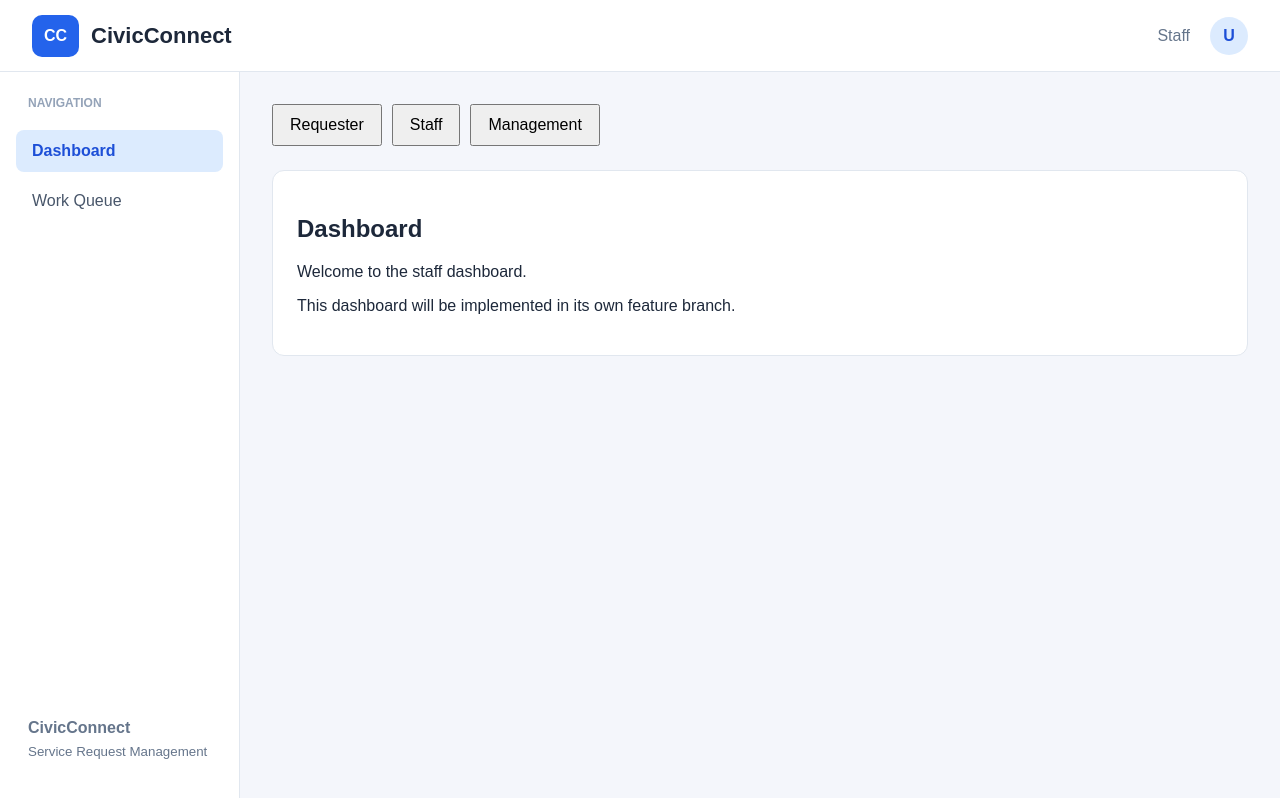
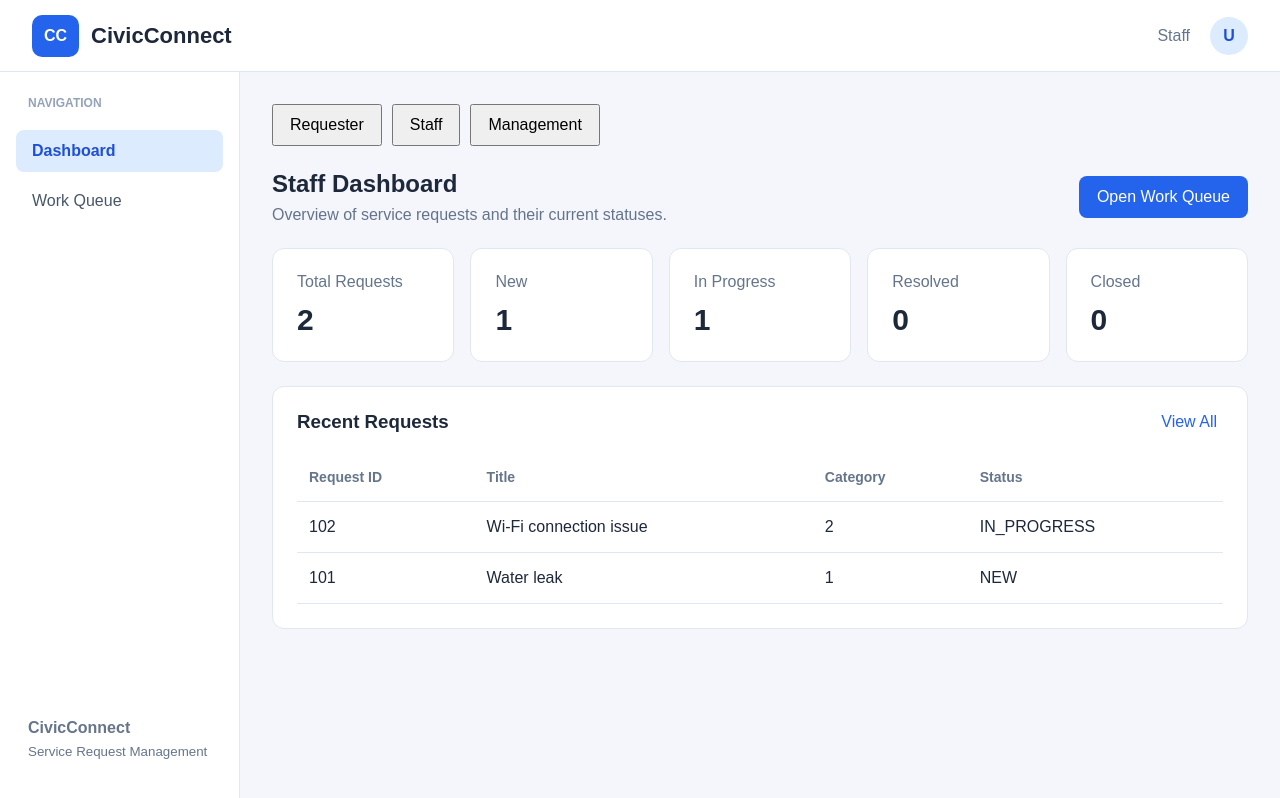
Before and after one commit to Viashen-Pillay/SEN_Group3_381, a React (Vite) app in the folder civicconnect-frontend/: page / in a window 1280 px wide. Both pictures are taken after a click on the button "Staff". Built offline with nearby package versions, Linux system fonts and the light colour scheme.

Commit message:
Added staff dashboard

```diff
--- a/civicconnect-frontend/src/App.jsx
+++ b/civicconnect-frontend/src/App.jsx
@@ -4,6 +4,7 @@ import { StaffQueueTable } from './components/StaffQueueTable';
 import MainLayout from './components/layout/MainLayout';
 import RequesterDashboard from './pages/requester/RequesterDashboard';
 import RequestHistory from './pages/requester/RequestHistory';
+import StaffDashboard from './pages/staff/staffDashboard';
 import "./styles/layout.css"
 
 function App() {
@@ -26,6 +27,11 @@ function App() {
 
   const renderPage = () => {
 
+    if(activePage === "dashboard" && role ==="staff"){
+      return(
+        <StaffDashboard requests={requests} onNavigate={setActivePage}/>
+      )
+    }
     if(activePage === "dashboard" && role === "requester"){
       return(
         <RequesterDashboard requests={requests} onNavigate={setActivePage}/>
--- a/civicconnect-frontend/src/components/StaffQueueTable.jsx
+++ b/civicconnect-frontend/src/components/StaffQueueTable.jsx
@@ -48,8 +48,8 @@ export const StaffQueueTable = ({ requests }) => {
         <tbody>
           {filtered.length > 0 ? (
             filtered.map(req => (
-              <tr key={req.request.id}>
-                <td>#{req.request.id}</td>
+              <tr key={req.request_id}>
+                <td>#{req.request_id}</td>
                 <td>Category {req.category_id}</td>
                 <td>{req.description}</td>
                 <td>{req.status}</td>
--- /dev/null
+++ b/civicconnect-frontend/src/pages/staff/StaffDashboard.jsx
@@ -0,0 +1,74 @@
+import "../../styles/staffDashboard.css";
+
+const STATUSES = [
+    { value: "NEW", label: "New" },
+    { value: "IN_PROGRESS", label: "In Progress" },
+    { value: "RESOLVED", label: "Resolved" },
+    { value: "CLOSED", label: "Closed" }
+]
+
+export default function StaffDashboard({requests =[], onNavigate}){
+    const recentRequests = [...requests].reverse().slice(0,5);
+
+    const countByStatus = (status) => requests.filter((request) => request.status === status).length;
+
+    return(
+        <div className="staff-dashboard">
+            <div className="staff-dashboard-heading">
+                <div>
+                    <h2>Staff Dashboard</h2>
+                    <p>Overview of service requests and their current statuses.</p>
+                </div>
+
+                <button className = "primary-button" onClick={() => onNavigate("staff-queue")}>Open Work Queue</button>
+            </div>
+
+            <div className="staff-dashboard-stats">
+                <div className="staff-stat-card">
+                    <p>Total Requests</p>
+                    <h3>{requests.length}</h3>
+                </div>
+
+                {STATUSES.map((status) => (
+                    <div className="staff-stat-card" key={status.value}>
+                        <p>{status.label}</p>
+                        <h3>{countByStatus(status.value)}</h3>
+                    </div>
+                ))}
+            </div>
+
+            <section className="staff-recent-requests">
+                <div className="staff-section-heading">
+                    <h3>Recent Requests</h3>
+
+                    <button className="text-button" onClick={() => onNavigate("staff-queue")}>View All</button>
+                </div>
+
+                {recentRequests.length === 0? (<p>No service requests available.</p>) :
+                                            (<div className="staff-table-wrapper">
+                                                <table className="staff-table">
+                                                    <thead>
+                                                        <tr>
+                                                            <th>Request ID</th>
+                                                            <th>Title</th>
+                                                            <th>Category</th>
+                                                            <th>Status</th>
+                                                        </tr>
+                                                    </thead>
+
+                                                    <tbody>
+                                                        {recentRequests.map((request) => (
+                                                            <tr key={request.request_id}>
+                                                                <td>{request.request_id}</td>
+                                                                <td>{request.title}</td>
+                                                                <td>{request.category_id}</td>
+                                                                <td>{request.status}</td>
+                                                            </tr>
+                                                        ))}
+                                                    </tbody>
+                                                </table>
+                                            </div>)}
+            </section>
+        </div>
+    );
+}
--- /dev/null
+++ b/civicconnect-frontend/src/styles/staffDashboard.css
@@ -0,0 +1,92 @@
+.staff-dashboard {
+  display: flex;
+  flex-direction: column;
+  gap: 24px;
+}
+
+.staff-dashboard-heading,
+.staff-section-heading {
+  display: flex;
+  align-items: center;
+  justify-content: space-between;
+  gap: 16px;
+}
+
+.staff-dashboard-heading h2 {
+  margin: 0 0 8px;
+}
+
+.staff-dashboard-heading p {
+  margin: 0;
+  color: #64748b;
+}
+
+.staff-dashboard-stats {
+  display: grid;
+  grid-template-columns: repeat(5, minmax(0, 1fr));
+  gap: 16px;
+}
+
+.staff-stat-card,
+.staff-recent-requests {
+  background: white;
+  border: 1px solid hsl(214, 32%, 91%);
+  border-radius: 12px;
+  padding: 24px;
+}
+
+.staff-stat-card p {
+  color: hsl(215, 16%, 47%);
+  margin: 0 0 12px;
+}
+
+.staff-stat-card h3 {
+  margin: 0;
+  font-size: 30px;
+}
+
+.staff-section-heading {
+  margin-bottom: 20px;
+}
+
+.staff-section-heading h3 {
+  margin: 0;
+}
+
+.staff-table-wrapper {
+  overflow-x: auto;
+}
+
+.staff-table {
+  width: 100%;
+  border-collapse: collapse;
+  text-align: left;
+}
+
+.staff-table th,
+.staff-table td {
+  padding: 16px 12px;
+  border-bottom: 1px solid hsl(214, 32%, 91%);
+}
+
+.staff-table th {
+  color: hsl(215, 16%, 47%);
+  font-size: 14px;
+}
+
+@media (max-width: 1100px) {
+  .staff-dashboard-stats {
+    grid-template-columns: repeat(3, minmax(0, 1fr));
+  }
+}
+
+@media (max-width: 650px) {
+  .staff-dashboard-stats {
+    grid-template-columns: repeat(2, minmax(0, 1fr));
+  }
+
+  .staff-dashboard-heading {
+    flex-direction: column;
+    align-items: flex-start;
+  }
+}
```
